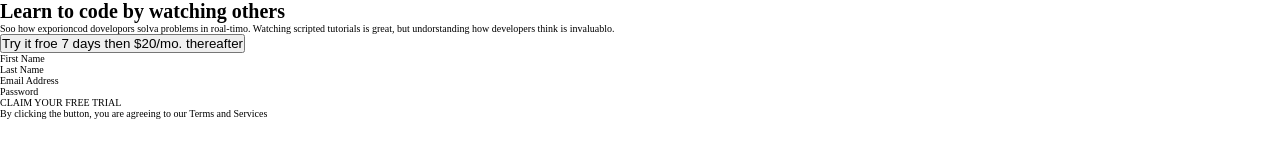
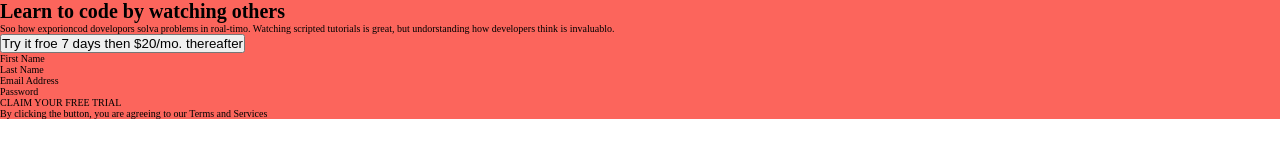
Before and after one commit to GrayTechFun/intro-component-with-signup-form, a plain HTML site: page intro-component-with-signup-form-master/index.html in a window 1280 px wide. Drawn offline with Linux system fonts and the light colour scheme.

Commit message:
second-commit

```diff
--- a/intro-component-with-signup-form-master/css/main.css
+++ b/intro-component-with-signup-form-master/css/main.css
@@ -7,3 +7,7 @@ html {
   padding: 0;
   box-sizing: border-box;
 }
+
+.container {
+  background: #fc655c;
+}
```
Also changed, not shown: 1 other file.
